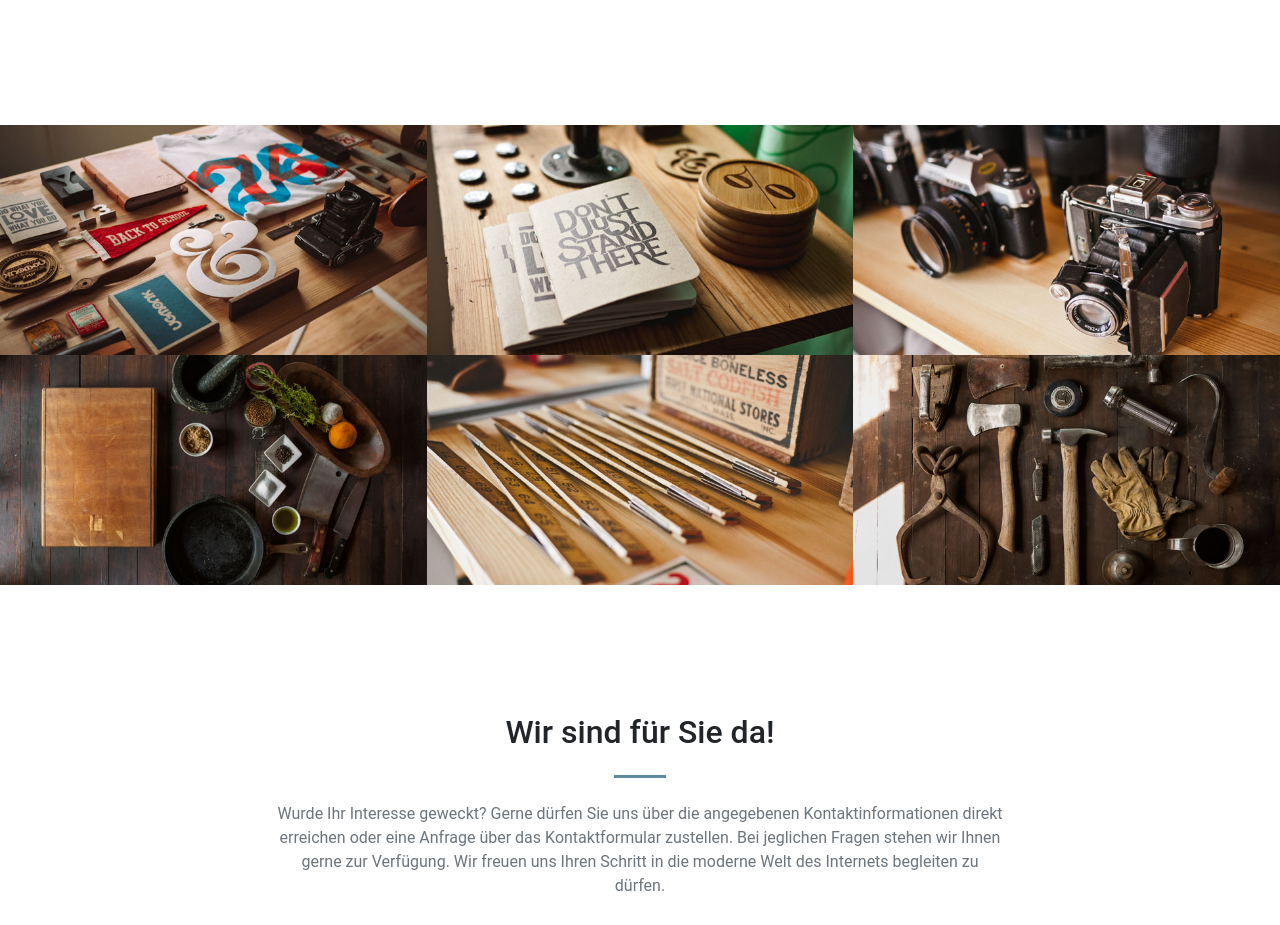
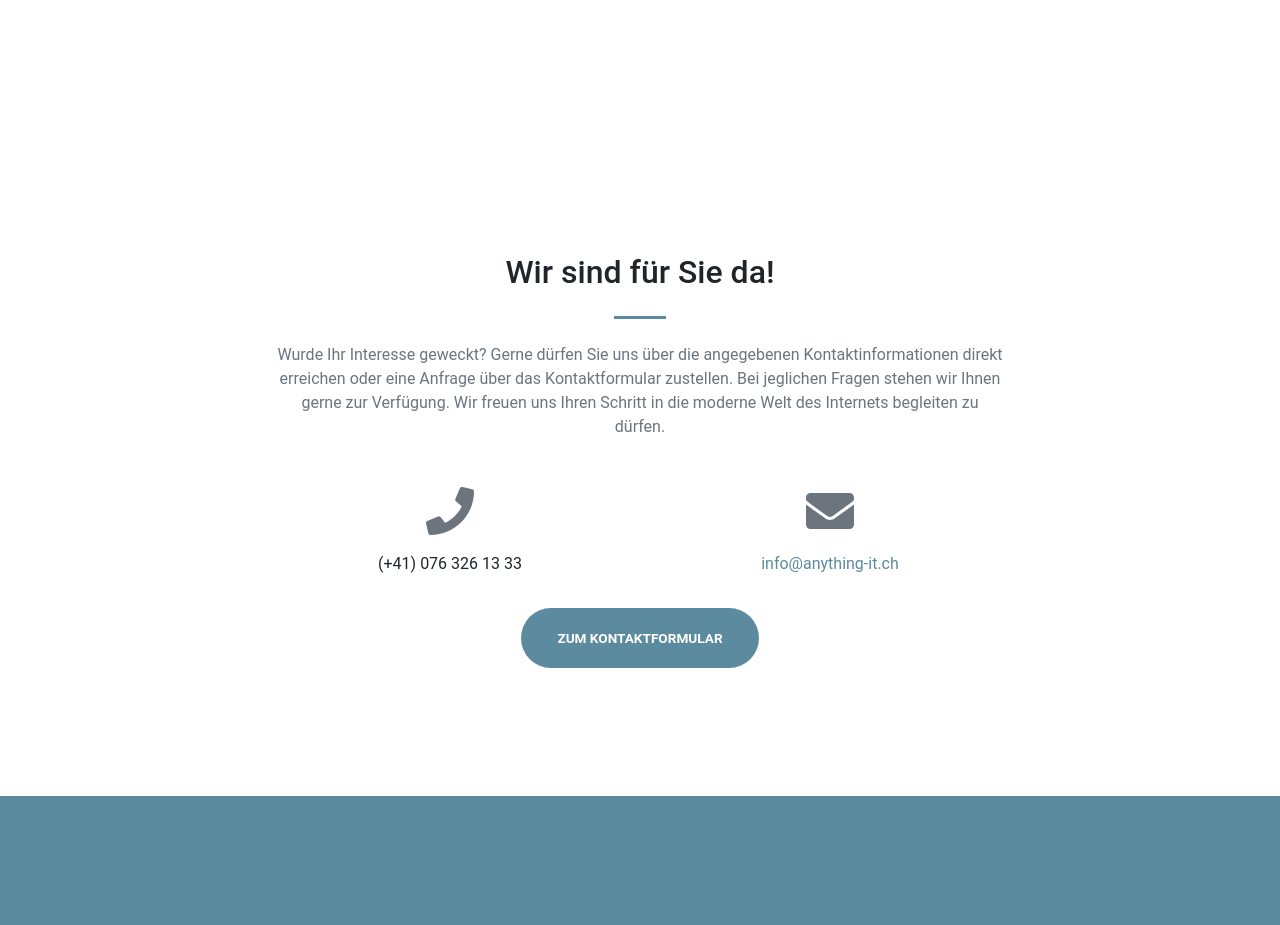
Before and after one commit to anythingit1/anythingit1.github.io, a plain HTML site: page index.html in a window 1280 px wide. Shown: the part 3208-4133 px from the top of the page. Drawn offline with nearby package versions, Linux system fonts and the light colour scheme.

Commit message:
test ohne portfolie

```diff
--- a/index.html
+++ b/index.html
@@ -117,7 +117,7 @@
             </div>
         </section>
         <!-- Portfolio-->
-        <div id="portfolio">
+      <!--  <div id="portfolio">
             <div class="container-fluid p-0">
                 <div class="row no-gutters">
                     <div class="col-lg-4 col-sm-6">
@@ -176,7 +176,7 @@
                     </div>
                 </div>
             </div>
-        </div>
+        </div> -->
         <!-- Contact-->
         <section class="page-section" id="contact">
             <div class="container">
```
